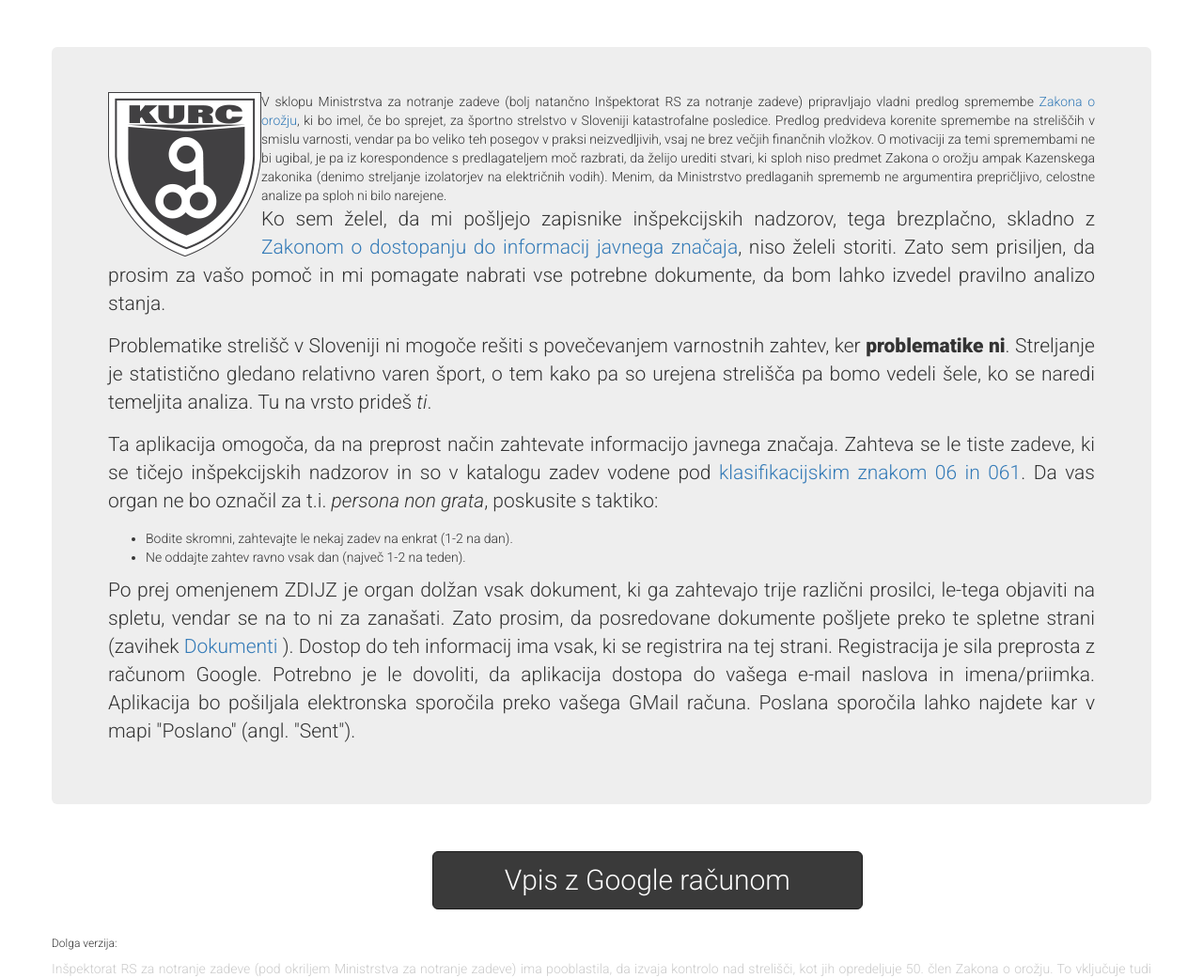
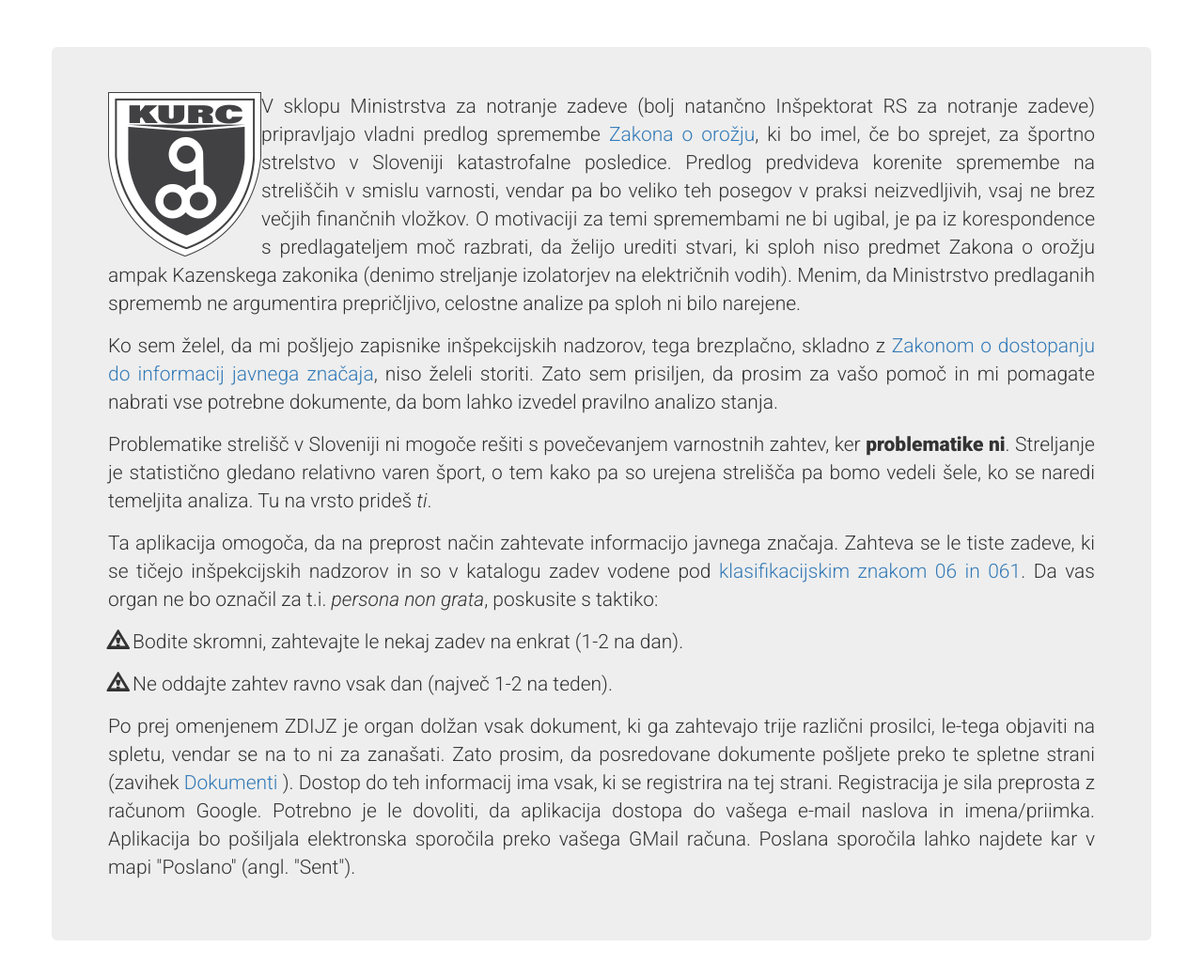
Before and after one commit to romunov/kurc, a Django app: page / in a window 1280 px wide. Shown: the top 1041 px of the page at 94% size. Run offline with Django 3.2, Linux system fonts and the light colour scheme; some libraries are stand-ins or nearby versions.

Commit message:
again logo

```diff
--- a/frontend/templates/frontend/login.html
+++ b/frontend/templates/frontend/login.html
@@ -38,12 +38,13 @@
         <div class="row">
             <div class="jumbotron">
                 <div class="text-justify">
+                    <p>
                     <img src="{% static 'frontend/images/Kurc, primary logo.png' %}" alt="logo" class="img-responsive pull-left"> V sklopu Ministrstva za notranje zadeve (bolj natančno Inšpektorat RS za notranje zadeve) pripravljajo vladni predlog
                     spremembe <a href="http://pisrs.si/Pis.web/pregledPredpisa?id=ZAKO1440" target="_blank">
                 Zakona o orožju</a>, ki bo imel, če bo sprejet, za športno strelstvo v Sloveniji katastrofalne posledice. Predlog predvideva korenite spremembe na streliščih v smislu varnosti, vendar pa bo veliko teh posegov v praksi neizvedljivih, vsaj
                     ne brez večjih finančnih vložkov. O motivaciji za temi spremembami ne bi ugibal, je pa iz korespondence s predlagateljem moč razbrati, da želijo urediti stvari, ki sploh niso predmet Zakona o orožju ampak Kazenskega zakonika (denimo
                     streljanje izolatorjev na električnih vodih). Menim, da Ministrstvo predlaganih sprememb ne argumentira prepričljivo, celostne analize pa sploh ni bilo narejene.
-
+                    </p>
                     <p>
                         Ko sem želel, da mi pošljejo zapisnike inšpekcijskih nadzorov, tega brezplačno, skladno z <a href="http://pisrs.si/Pis.web/pregledPredpisa?id=ZAKO3336">Zakonom o dostopanju do informacij javnega značaja</a>, niso želeli storiti.
                         Zato sem prisiljen, da prosim za vašo pomoč in mi pomagate nabrati vse potrebne dokumente, da bom lahko izvedel pravilno analizo stanja.
@@ -54,10 +55,10 @@
                     <p> Ta aplikacija omogoča, da na preprost način zahtevate informacijo javnega značaja. Zahteva se le tiste zadeve, ki se tičejo inšpekcijskih nadzorov in so v katalogu zadev vodene pod <a href="http://www.arhiv.gov.si/fileadmin/arhiv.gov.si/pageuploads/zakonodaja/Pravilnik_DRHDGJU.pdf"> klasifikacijskim znakom 06 in 061</a>.
                         Da vas organ ne bo označil za t.i. <cite>persona non grata</cite>, poskusite s taktiko:
                     </p>
-                    <ul>
-                        <li>Bodite skromni, zahtevajte le nekaj zadev na enkrat (1-2 na dan).</li>
-                        <li>Ne oddajte zahtev ravno vsak dan (največ 1-2 na teden).</li>
-                    </ul>
+                    <p> <span class="glyphicon glyphicon-warning-sign"></span> Bodite skromni, zahtevajte le nekaj zadev na enkrat (1-2 na dan).
+                    </p>
+                    <p> <span class="glyphicon glyphicon-warning-sign"></span> Ne oddajte zahtev ravno vsak dan (največ 1-2 na teden).
+                    </p>
                     <p>
                         Po prej omenjenem ZDIJZ je organ dolžan vsak dokument, ki ga zahtevajo trije različni prosilci, le-tega objaviti na spletu, vendar se na to ni za zanašati. Zato prosim, da posredovane dokumente pošljete preko te spletne strani (zavihek
                         <a href="/docs">Dokumenti</a> ). Dostop do teh informacij ima vsak, ki se registrira na tej strani. Registracija je sila preprosta z računom Google. Potrebno je le dovoliti, da aplikacija dostopa do vašega e-mail naslova in imena/priimka.
```
